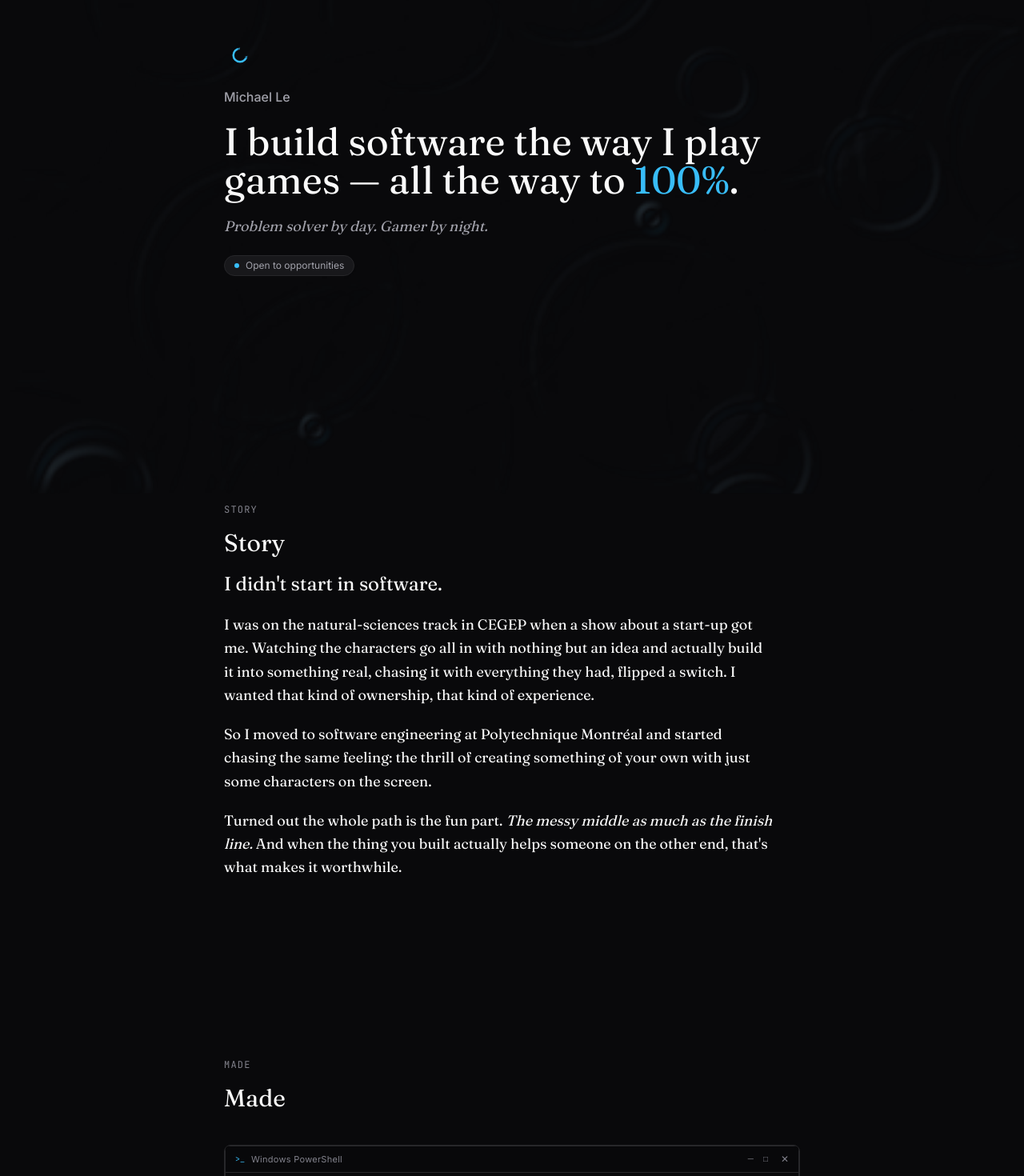
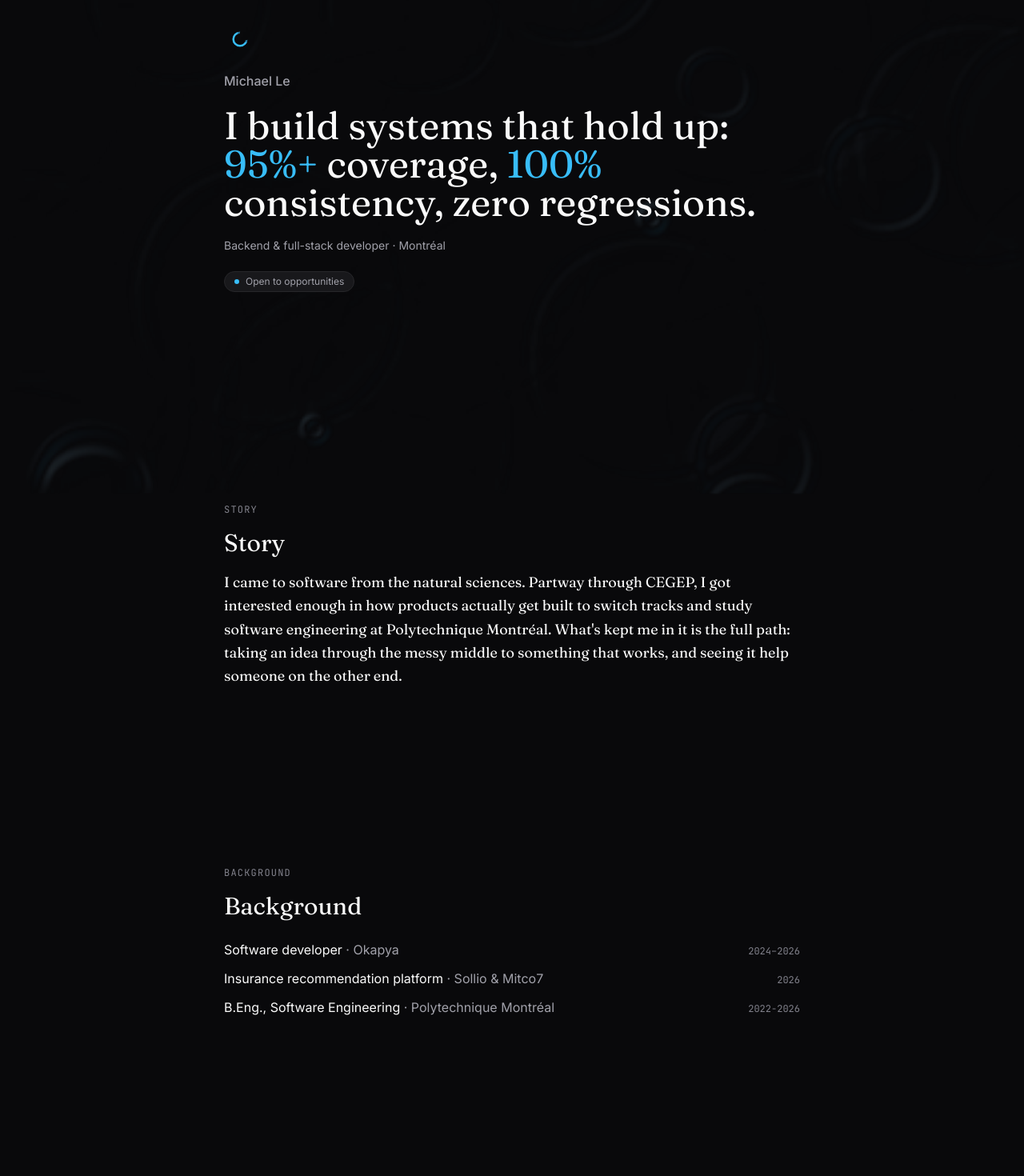
Before and after one commit to Mickunaru/portfolio, a Next.js app: page / in a window 1280 px wide. Shown: the part 180-1650 px from the top of the page at 80% size. Built offline with nearby package versions, Linux system fonts and the light colour scheme.

Commit message:
feat: professionalize site copy and add background section

```diff
--- a/src/app/layout.tsx
+++ b/src/app/layout.tsx
@@ -25,11 +25,11 @@ export const metadata: Metadata = {
   metadataBase: new URL("https://lemichael.vercel.app"),
   title: "Michael Le",
   description:
-    "I build software the way I play games — all the way to 100%. Problem solver by day, gamer by night.",
+    "Backend & full-stack developer in Montréal. I build systems that hold up: 95%+ coverage, 100% consistency, zero regressions.",
   openGraph: {
     title: "Michael Le",
     description:
-      "I build software the way I play games — all the way to 100%. Problem solver by day, gamer by night.",
+      "Backend & full-stack developer in Montréal. I build systems that hold up: 95%+ coverage, 100% consistency, zero regressions.",
     url: "https://lemichael.vercel.app",
     siteName: "Michael Le",
     type: "website",
@@ -39,7 +39,7 @@ export const metadata: Metadata = {
     card: "summary_large_image",
     title: "Michael Le",
     description:
-      "I build software the way I play games — all the way to 100%.",
+      "Backend & full-stack developer in Montréal. I build systems that hold up.",
   },
 };
 
--- a/src/app/opengraph-image.tsx
+++ b/src/app/opengraph-image.tsx
@@ -1,10 +1,10 @@
 import { ImageResponse } from "next/og";
 
 /* Simple generated OG card (SRS §9): themed monochrome, headline with the
-   accent "100%", statically rendered at build time. */
+   accent stats, statically rendered at build time. */
 
 export const alt =
-  "Michael Le — I build software the way I play games, all the way to 100%.";
+  "Michael Le, backend & full-stack developer. I build systems that hold up: 95%+ coverage, 100% consistency, zero regressions.";
 export const size = { width: 1200, height: 630 };
 export const contentType = "image/png";
 
@@ -42,19 +42,20 @@ export default function OpenGraphImage() {
             maxWidth: 1000,
           }}
         >
-          I build software the way I play games — all the way to&nbsp;
-          <span style={{ color: "#38BDF8" }}>100%</span>.
+          I build systems that hold up:&nbsp;
+          <span style={{ color: "#38BDF8" }}>95%+</span>&nbsp;coverage,&nbsp;
+          <span style={{ color: "#38BDF8" }}>100%</span>&nbsp;consistency,
+          zero regressions.
         </div>
         <div
           style={{
             fontSize: 28,
             color: "#A1A1AA",
             marginTop: 32,
-            fontStyle: "italic",
             display: "flex",
           }}
         >
-          Problem solver by day. Gamer by night.
+          Backend & full-stack developer · Montréal
         </div>
       </div>
     ),
--- a/src/app/page.tsx
+++ b/src/app/page.tsx
@@ -2,6 +2,24 @@ import { ContactSection } from "@/components/contact-section";
 import { MadeSection } from "@/components/made-section";
 import { RevealGroup, RevealItem } from "@/components/reveal";
 import { SunMoon } from "@/components/sun-moon";
+
+const experience = [
+  {
+    period: "2024–2026",
+    title: "Software developer",
+    org: "Okapya",
+  },
+  {
+    period: "2026",
+    title: "Insurance recommendation platform",
+    org: "Sollio & Mitco7",
+  },
+  {
+    period: "2022-2026",
+    title: "B.Eng., Software Engineering",
+    org: "Polytechnique Montréal",
+  },
+];
 
 export default function Home() {
   return (
@@ -23,14 +41,16 @@ export default function Home() {
           className="hero-rise-solid font-serif text-4xl text-primary sm:text-5xl"
           style={{ "--rise-i": 2 } as React.CSSProperties}
         >
-          I build software the way I play games — all the way to{" "}
-          <span className="text-accent">100%</span>.
+          I build systems that hold up:{" "}
+          <span className="text-accent">95%+</span> coverage,{" "}
+          <span className="text-accent">100%</span> consistency, zero
+          regressions.
         </h1>
         <p
-          className="hero-rise font-serif text-lg italic text-secondary"
+          className="hero-rise font-sans text-sm text-secondary"
           style={{ "--rise-i": 3 } as React.CSSProperties}
         >
-          Problem solver by day. Gamer by night.
+          Backend & full-stack developer · Montréal
         </p>
         <p className="hero-rise" style={{ "--rise-i": 4 } as React.CSSProperties}>
           <span className="inline-flex items-center gap-2 rounded-full border border-line bg-surface px-3 py-1 font-sans text-xs text-secondary">
@@ -53,37 +73,45 @@ export default function Home() {
           <RevealItem>
             <h2 className="font-serif text-3xl text-primary">Story</h2>
           </RevealItem>
-          <div className="flex max-w-[68ch] flex-col gap-5">
           <RevealItem>
-              <p className="font-serif text-2xl leading-snug text-primary">
-                I didn&apos;t start in software.
+            <p className="max-w-[68ch] font-serif text-lg leading-relaxed text-primary">
+              I came to software from the natural sciences. Partway through
+              CEGEP, I got interested enough in how products actually get
+              built to switch tracks and study software engineering at
+              Polytechnique Montréal. What&apos;s kept me in it is the full
+              path: taking an idea through the messy middle to something that
+              works, and seeing it help someone on the other end.
+            </p>
+          </RevealItem>
+        </RevealGroup>
+      </section>
+
+      <section id="background" className="py-28">
+        <RevealGroup className="flex flex-col gap-4">
+          <RevealItem>
+            <p className="font-mono text-xs uppercase tracking-widest text-muted">
+              background
             </p>
           </RevealItem>
           <RevealItem>
-              <p className="font-serif text-lg leading-relaxed text-primary">
-                I was on the natural-sciences track in CEGEP when a show about
-                a start-up got me. Watching the characters go all in with
-                nothing but an idea and actually build it into something real,
-                chasing it with everything they had, flipped a switch. I wanted
-                that kind of ownership, that kind of experience.
-              </p>
+            <h2 className="font-serif text-3xl text-primary">Background</h2>
           </RevealItem>
           <RevealItem>
-              <p className="font-serif text-lg leading-relaxed text-primary">
-                So I moved to software engineering at Polytechnique Montréal
-                and started chasing the same feeling: the thrill of creating
-                something of your own with just some characters on the screen.
+            <ul className="mt-2 flex flex-col gap-3">
+              {experience.map(({ period, title, org }) => (
+                <li
+                  key={title}
+                  className="flex flex-col gap-0.5 sm:flex-row sm:items-baseline sm:justify-between"
+                >
+                  <p className="font-sans text-base text-primary">
+                    {title}
+                    <span className="text-secondary"> · {org}</span>
                   </p>
+                  <p className="font-mono text-xs text-muted">{period}</p>
+                </li>
+              ))}
+            </ul>
           </RevealItem>
-            <RevealItem>
-              <p className="font-serif text-lg leading-relaxed text-primary">
-                Turned out the whole path is the fun part.{" "}
-                <em>The messy middle as much as the finish line. </em> And when
-                the thing you built actually helps someone on the other end,
-                that&apos;s what makes it worthwhile.
-              </p>
-            </RevealItem>
-          </div>
         </RevealGroup>
       </section>
 
@@ -101,9 +129,9 @@ export default function Home() {
           </RevealItem>
           <RevealItem>
             <p className="max-w-[68ch] font-serif text-lg leading-relaxed text-primary">
-              Just wrapped my software engineering degree. Right now I&apos;m
-              building whatever pulls me in and teaching myself whatever it
-              demands. Off the clock, I&apos;m deep into my virtual world.
+              Recently graduated in software engineering from Polytechnique
+              Montréal. Currently building independent projects and deepening
+              my systems and infrastructure skills.
             </p>
           </RevealItem>
         </RevealGroup>
--- a/src/components/contact-form.tsx
+++ b/src/components/contact-form.tsx
@@ -16,7 +16,7 @@ export function ContactForm() {
     const message = String(data.get("message") ?? "");
 
     const subject = `Message from ${name}`;
-    const body = `${message}\n\n— ${name} (${email})`;
+    const body = `${message}\n\n- ${name} (${email})`;
     window.location.href = `mailto:michaelle1248@gmail.com?subject=${encodeURIComponent(subject)}&body=${encodeURIComponent(body)}`;
     setNote(true);
   };
--- a/src/components/site-nav.tsx
+++ b/src/components/site-nav.tsx
@@ -50,7 +50,7 @@ export function SiteNav() {
       <div className="mx-auto flex w-full max-w-3xl items-center justify-between px-6 py-3">
         <a
           href="#home"
-          aria-label="ML — back to top"
+          aria-label="ML, back to top"
           className="font-mono text-sm font-semibold tracking-widest text-primary hover:text-accent focus-visible:outline-2 focus-visible:outline-accent"
         >
           ML
--- a/src/components/terraform-card.tsx
+++ b/src/components/terraform-card.tsx
@@ -42,7 +42,7 @@ export function TerraformCard() {
       <div className="tf-header flex items-center gap-2 border-b px-4 py-2 transition-colors duration-300">
         <span className="tf-icon">#</span>
         <span className="font-mono text-[11px] tracking-wide opacity-80">
-          main.tf — Master-Replica AWS Cluster
+          main.tf · Master-Replica AWS Cluster
         </span>
       </div>
 
```
Also changed, not shown: src/components/made-section.tsx (+21 -18 lines). Lines whose indentation alone changed are shown as unchanged.
